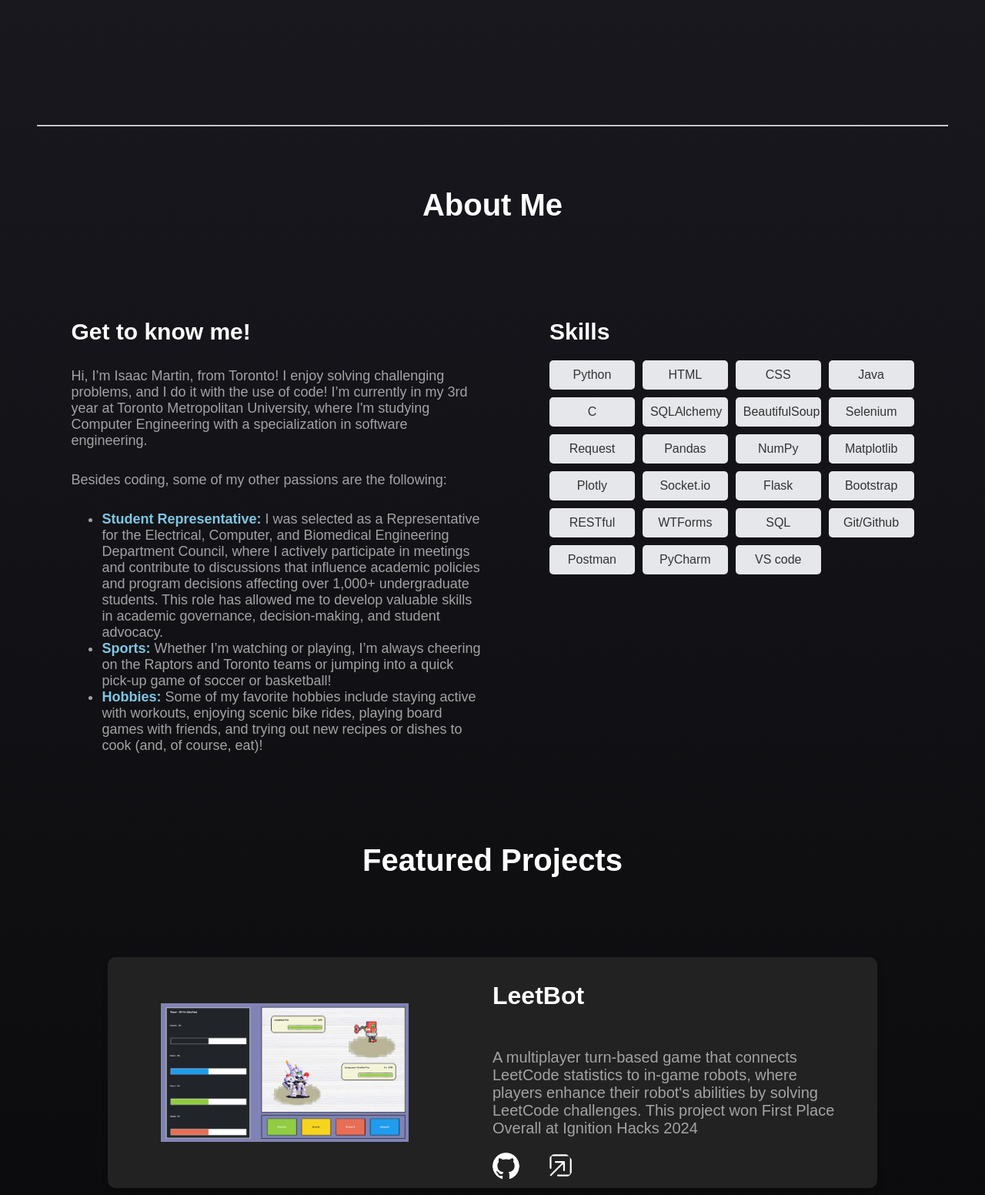
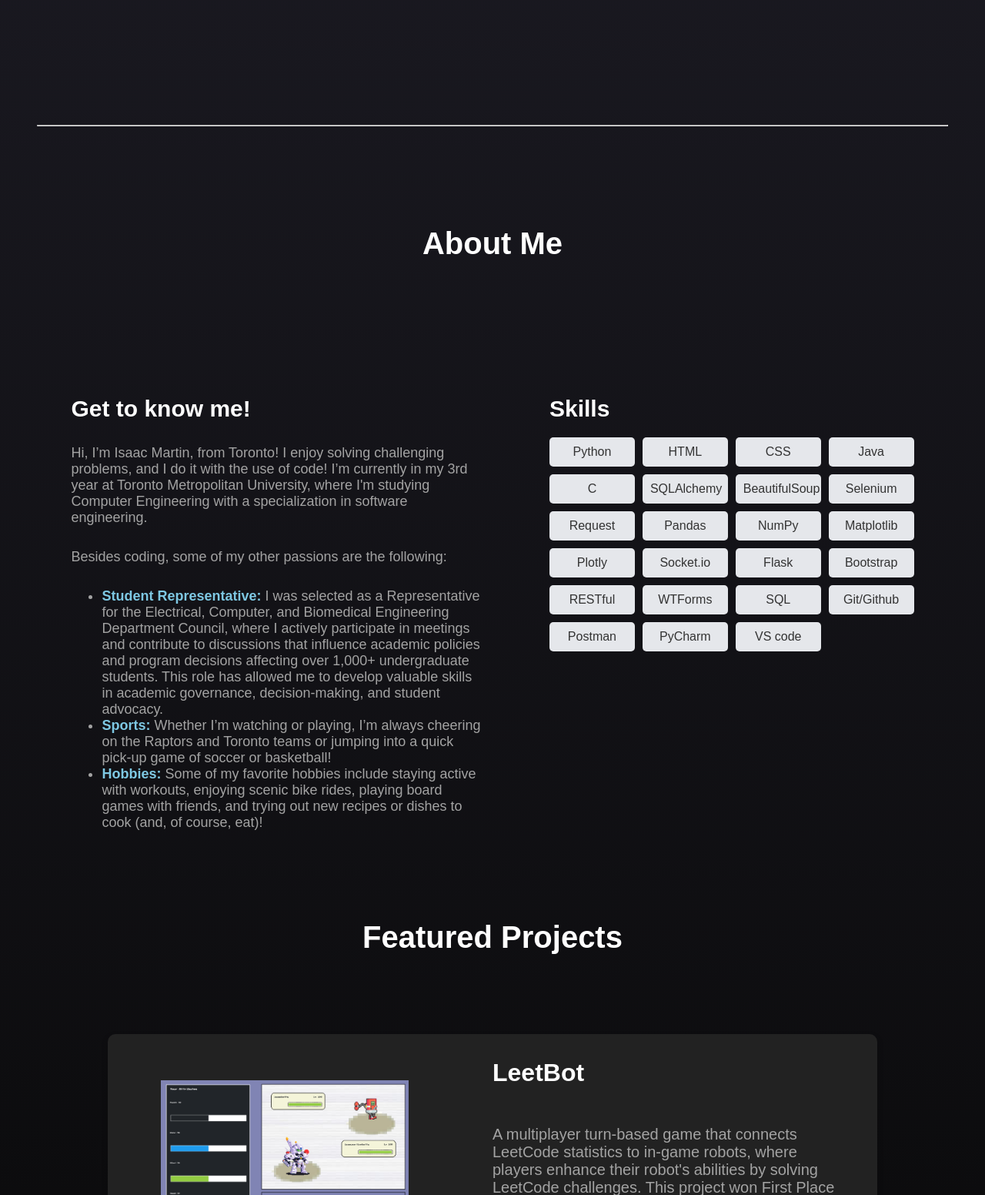
Before and after one commit to IsaacMartinn/PortfolioWebsite, a Flask app: page / in a window 1280 px wide. Shown: the part 771-2323 px from the top of the page at 77% size. Run offline with Flask 3, Linux system fonts and the light colour scheme; some libraries are stand-ins or nearby versions.

Commit message:
goodcopy

```diff
--- a/static/style.css
+++ b/static/style.css
@@ -288,6 +288,10 @@ body {
     gap: 10px;
 }
 
+html{
+    scroll-behavior: smooth;
+}
+
 .skill {
     background-color: #e5e7eb;
     color: #333;
@@ -307,3 +311,7 @@ body {
 .bold{
     color:#7ec8e3;
 }
+
+#about{
+    padding: 50px;
+}
--- a/templates/index.html
+++ b/templates/index.html
@@ -48,7 +48,7 @@
 
 
     <hr />
-    <h2 class="section-head">About Me</h2>
+    <h2 id="about" class="section-head">About Me</h2>
       <div class="con col1">
           <div class="skills-section">
     <h2>Skills</h2>
@@ -105,7 +105,7 @@
 
 
 <!--project section -->
-      <h2 class="section-head">Featured Projects</h2>
+      <h2 id="projects" class="section-head">Featured Projects</h2>
 
 <!--      first project -->
 
```
